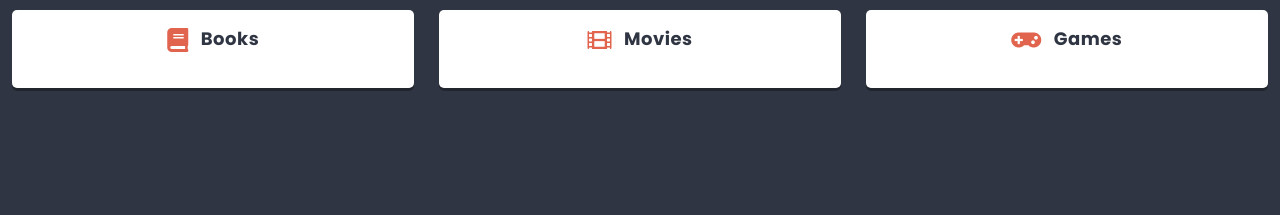
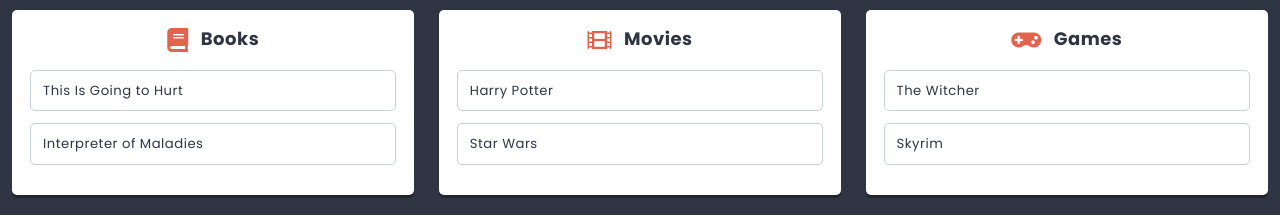
Before and after one commit to MarcNowak/React---The-Redemption, a React app: page / in a window 1280 px wide. Shown: the part 422-637 px from the top of the page. Built offline with nearby package versions, Linux system fonts and the light colour scheme.

Commit message:
Add 16.3 React Redux - ToDo App - TASK 2/2- Cards displaying

```diff
--- a/src/components/Card/Card.js
+++ b/src/components/Card/Card.js
@@ -9,10 +9,11 @@
   };
 
   render () {
+    const { title } = this.props;
 
     return (
       <section className={styles.component}>
-        {this.props.title}
+        {title}
       </section>
     );
   }
--- a/src/components/Column/Column.js
+++ b/src/components/Column/Column.js
@@ -2,7 +2,7 @@
 import styles from './Column.scss';
 import PropTypes from 'prop-types';
 // import Creator from '../Creator/Creator';
-// import Card from '../Card/Card';
+import Card from '../Card/Card';
 import Icon from './Icon';
 
 // import { settings } from '../../data/dataStore';
@@ -38,6 +38,7 @@
 
   render() {
     // const { title, icon } = this.props;
+    const { cards } = this.props;
 
     return (
       <section className={styles.component}>
@@ -45,12 +46,15 @@
           <span className={styles.icon}><Icon name={this.props.icon} /></span>{this.props.title}
         </h3>
         {/* name - właściwość / props przekazywana do komponentu Icon */}
-        {/* <div className={styles.cards}>
-          {this.state.cards.map(({ key, ...cardProps }) => (
+        <div className={styles.cards}>
+          {/* {this.state.cards.map(({ key, ...cardProps }) => (
             <Card key={key} {...cardProps} />
+          ))} */}
+          {cards.map(cardData => (
+            <Card key={cardData.id} {...cardData} />
           ))}
         </div>
-        <div className={styles.creator}>
+        {/* <div className={styles.creator}>
           <Creator
             text={settings.cardCreatorText} action={title => this.addCard(title)} />
         </div> */}
--- /dev/null
+++ b/src/components/Column/ColumnContainer.js
@@ -0,0 +1,14 @@
+import { connect } from 'react-redux';
+import Column from './Column';
+// importujemy komponent, dla którego jest kontenerem – w tym wypadku Column
+
+export const getCardsForColumn = ({ cards }, columnId) => cards.filter(card => card.columnId == columnId);
+
+const mapStateToProps = (state, props) => ({
+  /* w stałej mapStateToProps zapisujemy funkcję,
+  która definiuje powiązanie propsów ze stanem */
+
+  cards: getCardsForColumn(state, props.id),
+});
+
+export default connect(mapStateToProps)(Column);
--- a/src/components/List/List.js
+++ b/src/components/List/List.js
@@ -1,7 +1,7 @@
 import React from 'react';
 import styles from './List.scss';
 import Hero from '../Hero/Hero';
-import Column from '../Column/Column';
+import Column from '../Column/ColumnContainer';
 import PropTypes from 'prop-types';
 import ReactHtmlParser from 'react-html-parser';
 // import Creator from '../Creator/Creator';
```
